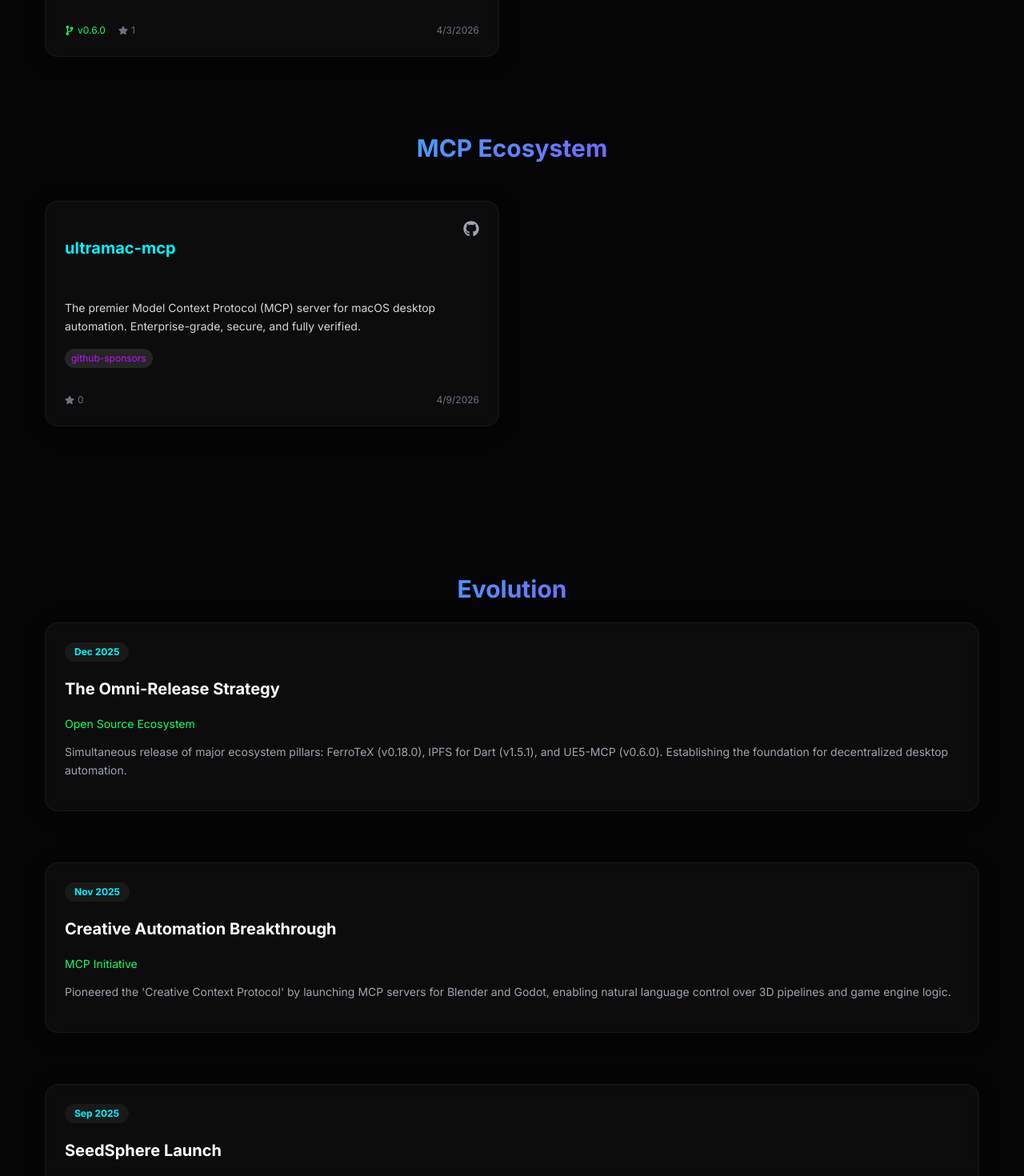
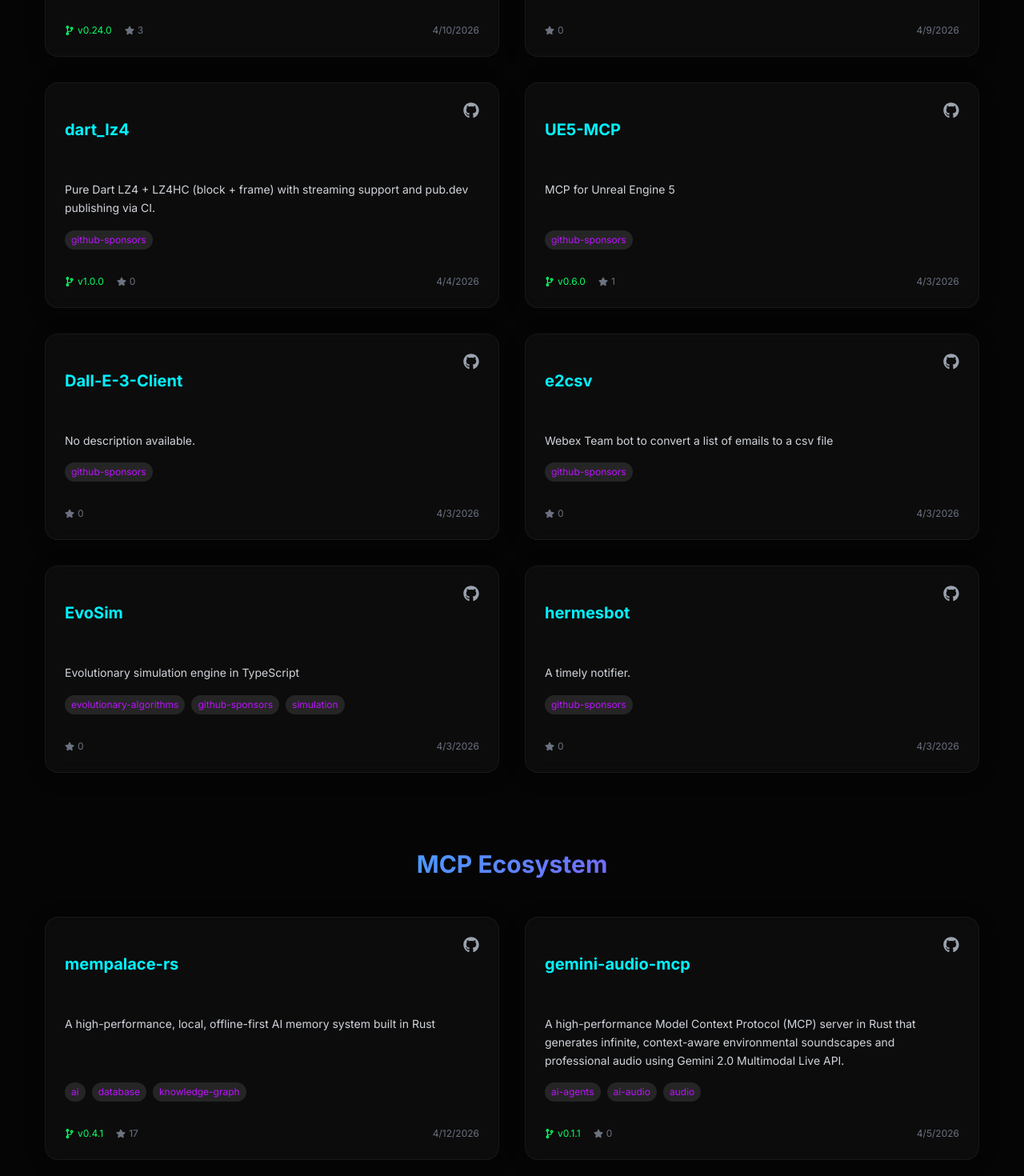
Before and after one commit to jxoesneon/jxoesneon.github.io, a React (Vite) app: page / in a window 1280 px wide. Shown: the part 1330-2800 px from the top of the page at 80% size. Built offline with nearby package versions, Linux system fonts and the light colour scheme.

Commit message:
Refactor: Dynamically categorize projects by topic in ProjectGrid

```diff
--- a/src/components/ProjectGrid.jsx
+++ b/src/components/ProjectGrid.jsx
@@ -59,22 +59,18 @@ const ProjectCard = ({ repo, index }) => {
 };
 
 const ProjectGrid = () => {
-  // Filter repos as defined in the plan
-  const featured = ["FerroTeX", "UE5-MCP", "IPFS", "dart_lz4"];
-  const mcp = [
-    "ultramac-mcp",
-    "blender-mcp",
-    "godot-mcp",
-    "mcp-server-gemini-image-generator",
-  ];
-
-  const featuredRepos = repos.filter((r) => featured.includes(r.name));
-  const mcpRepos = repos.filter((r) => mcp.includes(r.name));
+  // Categorize repositories dynamically
+  const mcpRepos = repos.filter((r) =>
+    r.repositoryTopics?.some(t => t.name.toLowerCase().includes('mcp'))
+  );
+  const featuredRepos = repos.filter((r) =>
+    !r.repositoryTopics?.some(t => t.name.toLowerCase().includes('mcp'))
+  );
 
   return (
     <div className="container mx-auto px-4 py-20">
       <h2 className="text-3xl md:text-4xl font-bold mb-12 text-center gradient-text">
-        Latest Releases
+        Featured Projects
       </h2>
       <div className="grid grid-cols-1 md:grid-cols-2 lg:grid-cols-2 gap-8 mb-24">
         {featuredRepos.map((repo, idx) => (
@@ -87,7 +83,7 @@ const ProjectGrid = () => {
       </h2>
       <div className="grid grid-cols-1 md:grid-cols-2 lg:grid-cols-2 gap-8">
         {mcpRepos.map((repo, idx) => (
-          <ProjectCard key={repo.name} repo={repo} index={idx + 4} />
+          <ProjectCard key={repo.name} repo={repo} index={idx + featuredRepos.length} />
         ))}
       </div>
     </div>
```
